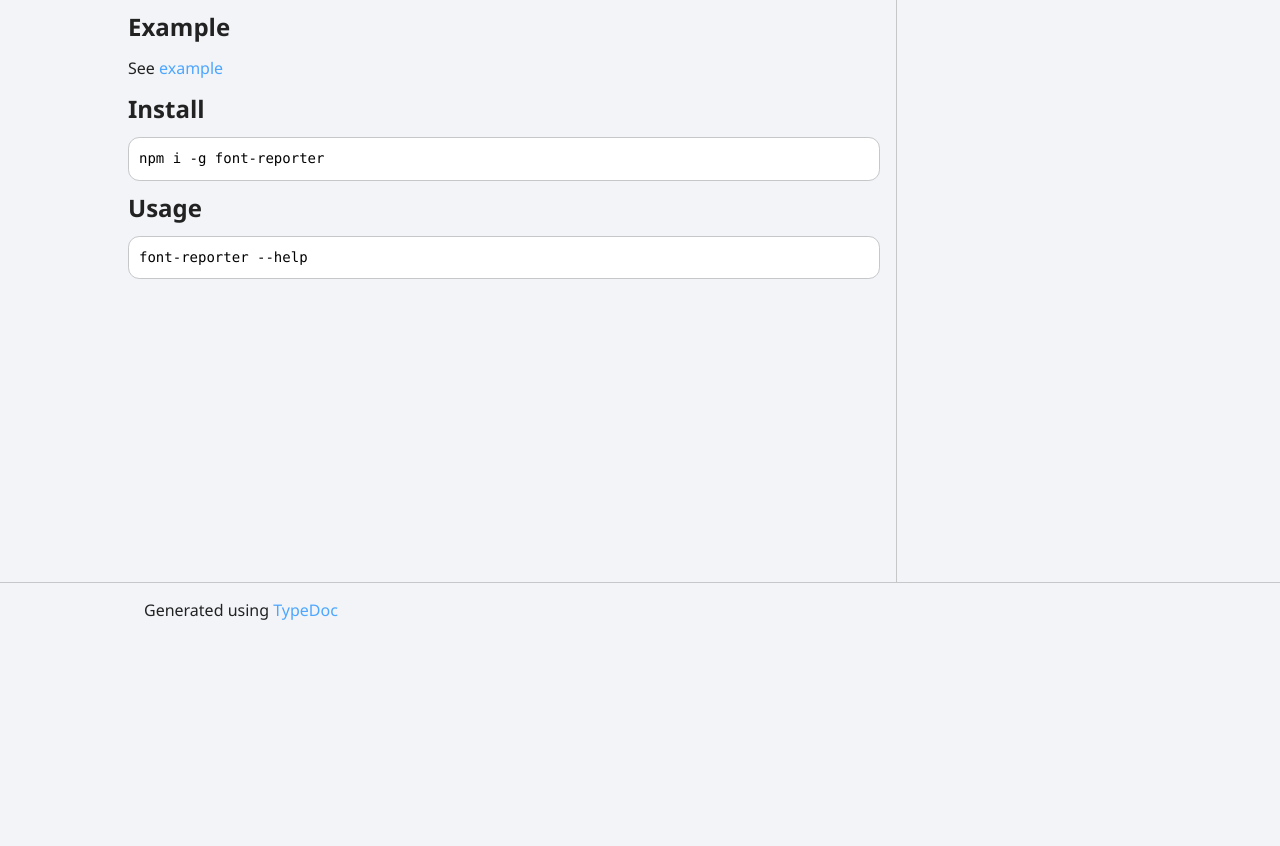
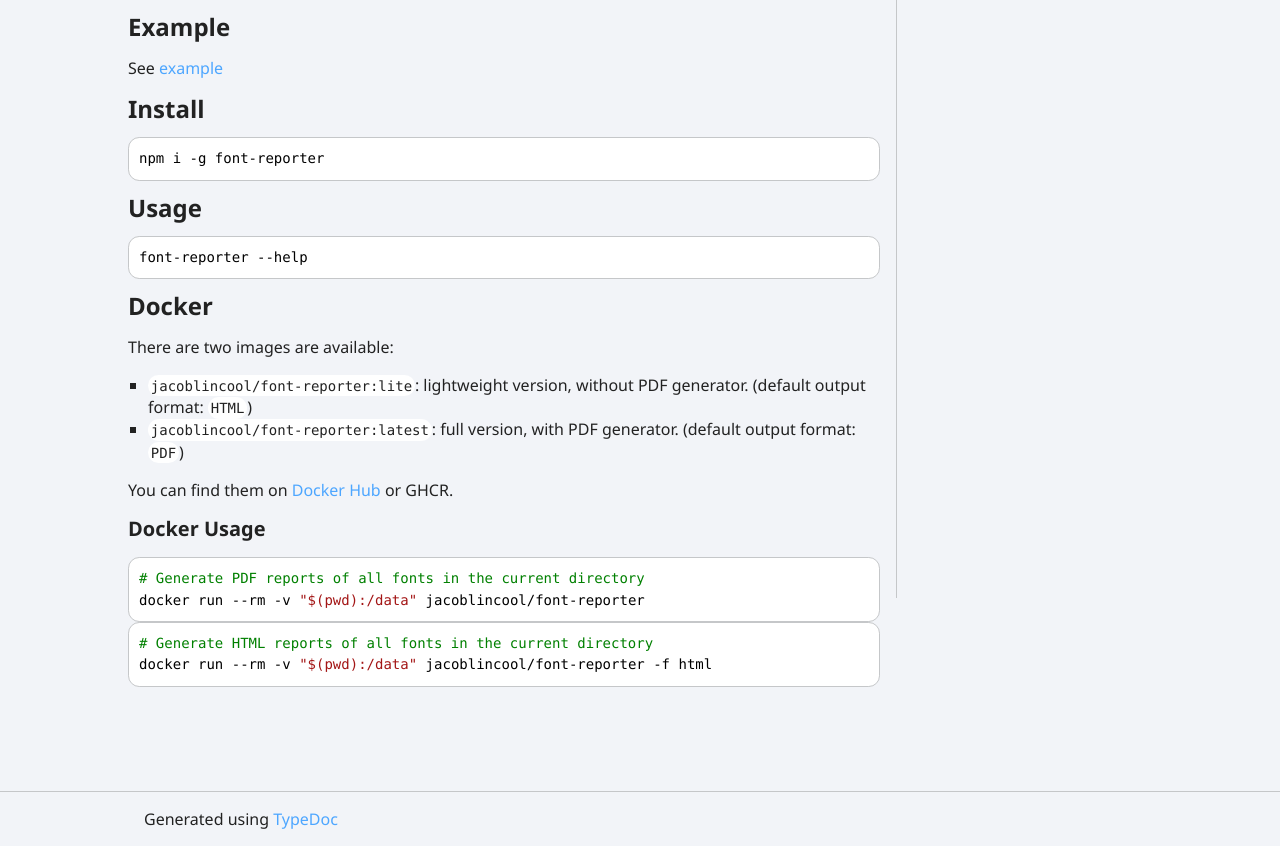
Before and after one commit to JacobLinCool/font-reporter, a plain HTML site: page index.html in a window 1280 px wide. Shown: the part 234-1080 px from the top of the page. Before the commit the page ends 871 px from the top, so only its background shows below. Drawn offline with Linux system fonts and the light colour scheme.

Commit message:
deploy: 98e6fac221409824f18066b4a7b9ef84ffe6c702

```diff
--- a/assets/highlight.css
+++ b/assets/highlight.css
@@ -1,29 +1,43 @@
 :root {
     --light-hl-0: #000000;
     --dark-hl-0: #D4D4D4;
+    --light-hl-1: #008000;
+    --dark-hl-1: #6A9955;
+    --light-hl-2: #A31515;
+    --dark-hl-2: #CE9178;
     --light-code-background: #FFFFFF;
     --dark-code-background: #1E1E1E;
 }
 
 @media (prefers-color-scheme: light) { :root {
     --hl-0: var(--light-hl-0);
+    --hl-1: var(--light-hl-1);
+    --hl-2: var(--light-hl-2);
     --code-background: var(--light-code-background);
 } }
 
 @media (prefers-color-scheme: dark) { :root {
     --hl-0: var(--dark-hl-0);
+    --hl-1: var(--dark-hl-1);
+    --hl-2: var(--dark-hl-2);
     --code-background: var(--dark-code-background);
 } }
 
 :root[data-theme='light'] {
     --hl-0: var(--light-hl-0);
+    --hl-1: var(--light-hl-1);
+    --hl-2: var(--light-hl-2);
     --code-background: var(--light-code-background);
 }
 
 :root[data-theme='dark'] {
     --hl-0: var(--dark-hl-0);
+    --hl-1: var(--dark-hl-1);
+    --hl-2: var(--dark-hl-2);
     --code-background: var(--dark-code-background);
 }
 
 .hl-0 { color: var(--hl-0); }
+.hl-1 { color: var(--hl-1); }
+.hl-2 { color: var(--hl-2); }
 pre, code { background: var(--code-background); }
--- a/index.html
+++ b/index.html
@@ -34,6 +34,24 @@ Output formats: <code>json</code>, <code>text</code>, <code>html</code>, <code>p
 </a>
 <pre><code class="language-sh"><span class="hl-0">font-reporter --help</span>
 </code></pre>
+
+<a href="#docker" id="docker" style="color: inherit; text-decoration: none;">
+  <h2>Docker</h2>
+</a>
+<p>There are two images are available:</p>
+<ul>
+<li><code>jacoblincool/font-reporter:lite</code>: lightweight version, without PDF generator. (default output format: <code>HTML</code>)</li>
+<li><code>jacoblincool/font-reporter:latest</code>: full version, with PDF generator. (default output format: <code>PDF</code>)</li>
+</ul>
+<p>You can find them on <a href="https://hub.docker.com/r/jacoblincool/font-reporter/">Docker Hub</a> or GHCR.</p>
+
+<a href="#docker-usage" id="docker-usage" style="color: inherit; text-decoration: none;">
+  <h3>Docker Usage</h3>
+</a>
+<pre><code class="language-sh"><span class="hl-1"># Generate PDF reports of all fonts in the current directory</span><br/><span class="hl-0">docker run --rm -v </span><span class="hl-2">&quot;$(pwd):/data&quot;</span><span class="hl-0"> jacoblincool/font-reporter</span>
+</code></pre>
+<pre><code class="language-sh"><span class="hl-1"># Generate HTML reports of all fonts in the current directory</span><br/><span class="hl-0">docker run --rm -v </span><span class="hl-2">&quot;$(pwd):/data&quot;</span><span class="hl-0"> jacoblincool/font-reporter -f html</span>
+</code></pre>
 </div></div>
 <div class="col-4 col-menu menu-sticky-wrap menu-highlight">
 <div class="tsd-navigation settings">
```
